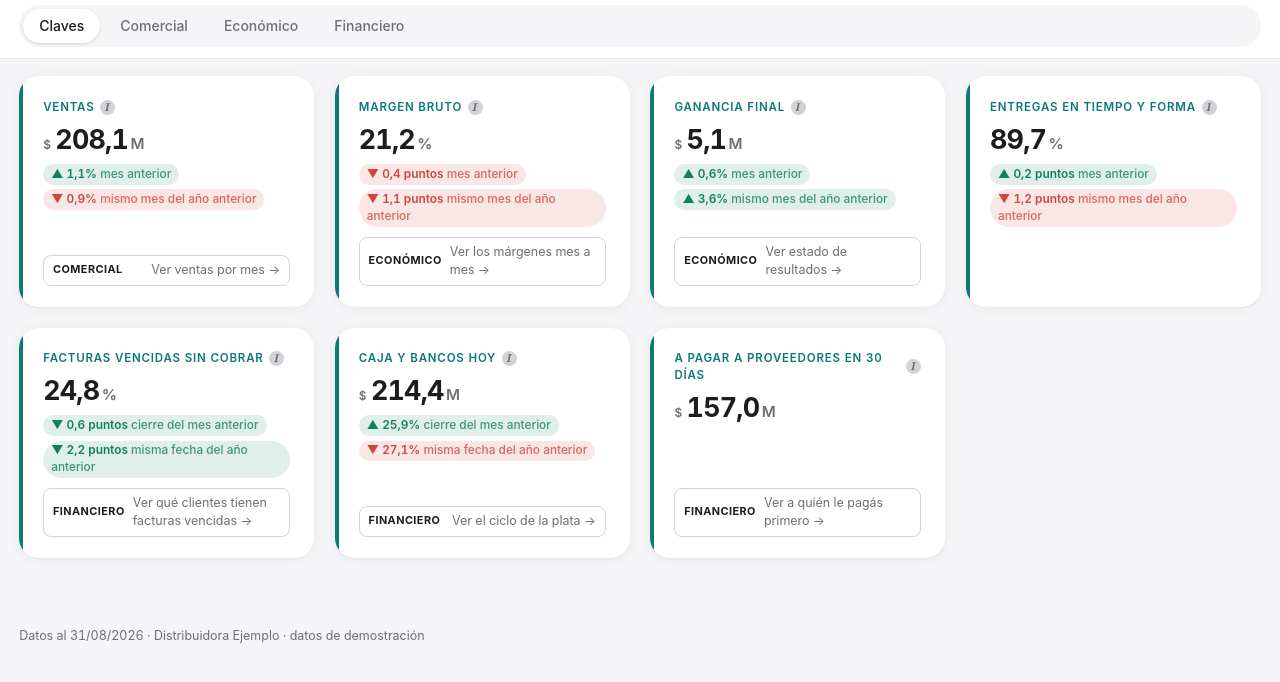
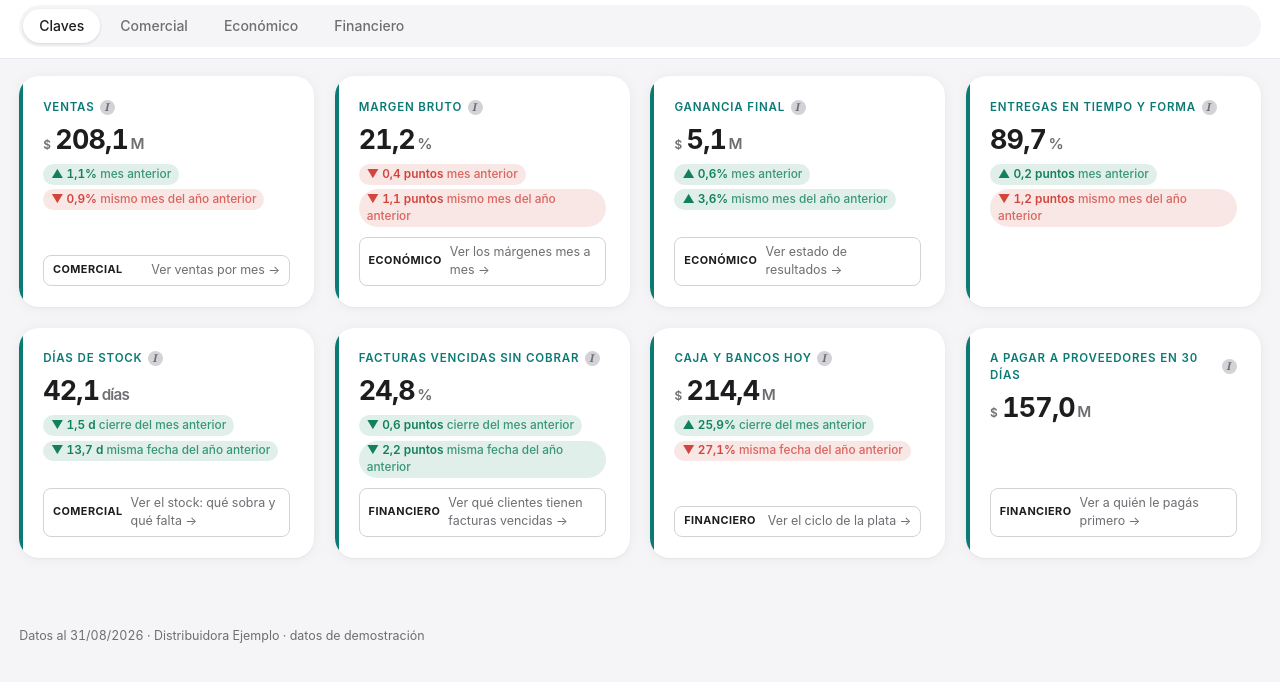
Before and after one commit to FacundoDonari/bi-distribuidora, a plain HTML site: page tablero/index.html in a window 1280 px wide. Shown: the part 56-738 px from the top of the page. Drawn offline with nearby package versions, Linux system fonts and the light colour scheme.

Commit message:
Tablero: tarjeta de días de stock en Claves, con salto a Stock de Comercial
Co-Authored-By: Claude Opus 5.5 <noreply@anthropic.com>
Claude-Session: https://claude.ai/code/session_01BerP5tpH3fTpPqyTaaGzu5

```diff
--- a/tablero/index.html
+++ b/tablero/index.html
@@ -979,7 +979,7 @@ function claveRow(k){
     <details class="clv-det"><summary>Por qué</summary>${p.causa}</details></div></details>`;
 }
 
-const CL_GO={ventas:{tab:'comercial',sx:'ventas',p:'Comercial',l:'Ver ventas por mes'},clientes:{tab:'comercial',sx:'clientes',p:'Comercial',l:'Ver clientes que dejaron de comprar'},margen:{tab:'economico',sx:'ganancia',p:'Económico',l:'Ver los márgenes mes a mes'},resultado:{tab:'economico',sx:'estado',p:'Económico',l:'Ver estado de resultados'},caja:{tab:'financiero',sx:'ciclo',p:'Financiero',l:'Ver el ciclo de la plata'},cobranza:{tab:'financiero',sx:'detalle',p:'Financiero',l:'Ver qué clientes tienen facturas vencidas'},stock:{tab:'comercial',sx:'stock',p:'Comercial',l:'Ver qué productos se venden lento'},cajahoy:{tab:'financiero',sx:'ciclo',p:'Financiero',l:'Ver el ciclo de la plata'},pagar30:{tab:'financiero',sx:'detalle',p:'Financiero',l:'Ver a quién le pagás primero'}};
+const CL_GO={ventas:{tab:'comercial',sx:'ventas',p:'Comercial',l:'Ver ventas por mes'},clientes:{tab:'comercial',sx:'clientes',p:'Comercial',l:'Ver clientes que dejaron de comprar'},margen:{tab:'economico',sx:'ganancia',p:'Económico',l:'Ver los márgenes mes a mes'},resultado:{tab:'economico',sx:'estado',p:'Económico',l:'Ver estado de resultados'},caja:{tab:'financiero',sx:'ciclo',p:'Financiero',l:'Ver el ciclo de la plata'},cobranza:{tab:'financiero',sx:'detalle',p:'Financiero',l:'Ver qué clientes tienen facturas vencidas'},stock:{tab:'comercial',sx:'stock',p:'Comercial',l:'Ver el stock: qué sobra y qué falta'},cajahoy:{tab:'financiero',sx:'ciclo',p:'Financiero',l:'Ver el ciclo de la plata'},pagar30:{tab:'financiero',sx:'detalle',p:'Financiero',l:'Ver a quién le pagás primero'}};
 function claveCard8(k,nogo){
   const p=claveParts(k);
   return `<div class="card kpi clv s3"><span class="bar" style="background:${p.col}"></span>
@@ -992,7 +992,7 @@ function tabClaves(){
   const K=DATA.claves[state.lens], g=id=>K.find(x=>x[0]===id).slice();
   const cob=g('cobranza'); cob[1]='Facturas vencidas sin cobrar';
   const [caja,pagar]=clavesExtra();
-  const L=[g('ventas'),g('margen'),g('resultado'),g('entrega'),cob,caja,pagar];
+  const L=[g('ventas'),g('margen'),g('resultado'),g('entrega'),g('stock'),cob,caja,pagar];
   $('#app').innerHTML=`<div class="g">${L.map(k=>claveCard8(k)).join('')}</div>`;
 }
 function clavesExtra(){
```
Also changed, not shown: docs/capturas/1_claves.png, 2 other files.
